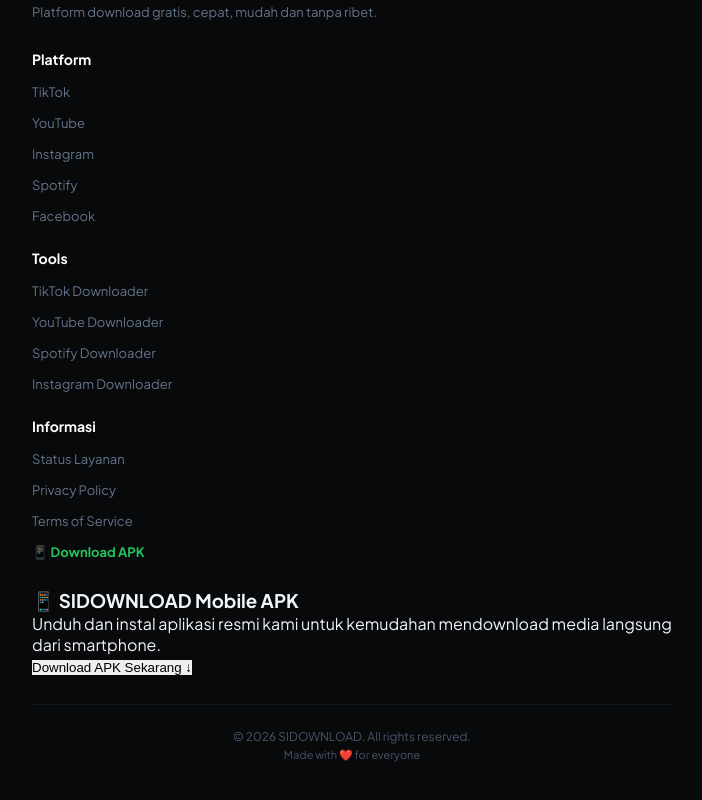
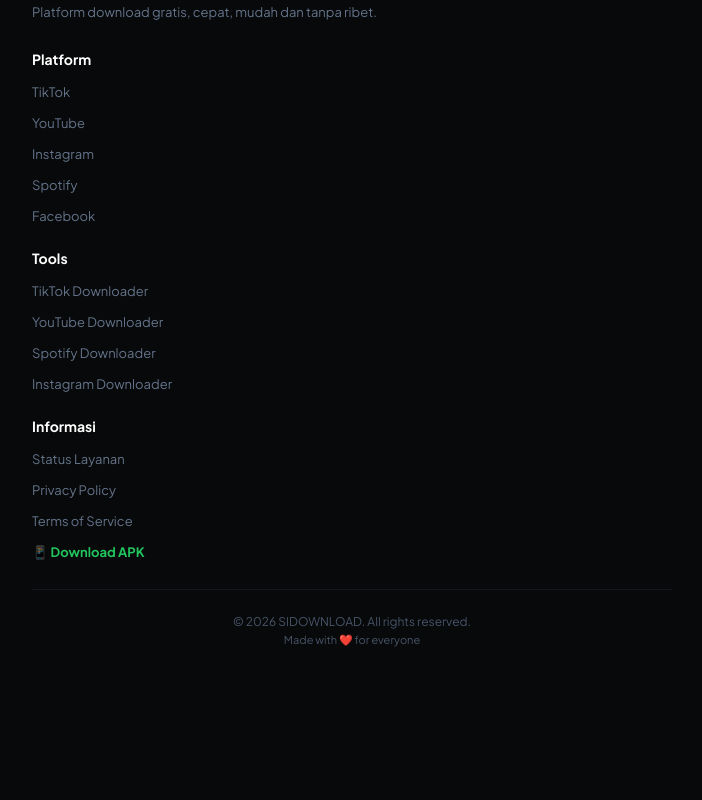
Before and after one commit to DINSTORE99/sipud, a React (Vite) app: page / in a window 1280 px wide. Shown: the part 1836-2636 px from the top of the page, without its empty margins (288-990 px from the left). After the commit the page ends 2527 px from the top, so only its background shows below. Built offline with nearby package versions, Linux system fonts and the light colour scheme; no server answers; the database is empty.

Commit message:
Update App.jsx

```diff
--- a/src/App.jsx
+++ b/src/App.jsx
@@ -669,22 +669,6 @@ export default function App() {
           </div>
         </div>
 
-        {/* KARTU APK MENGGANTIKAN AKSES DOKUMENTASI */}
-        <div className="api-access-card">
-          <div className="api-card-text">
-            <h3>📱 SIDOWNLOAD Mobile APK</h3>
-            <p>Unduh dan instal aplikasi resmi kami untuk kemudahan mendownload media langsung dari smartphone.</p>
-          </div>
-          <button
-            type="button"
-            className="api-card-btn"
-            onClick={handleDownloadAPK}
-            style={{ border: "none", cursor: "pointer" }}
-          >
-            Download APK Sekarang ↓
-          </button>
-        </div>
-
         <div className="footer-bottom-copyright">
           <p>© 2026 SIDOWNLOAD. All rights reserved.</p>
           <p className="footer-sub-text">Made with <span style={{ color: "#ef4444" }}>❤️</span> for everyone</p>
```
